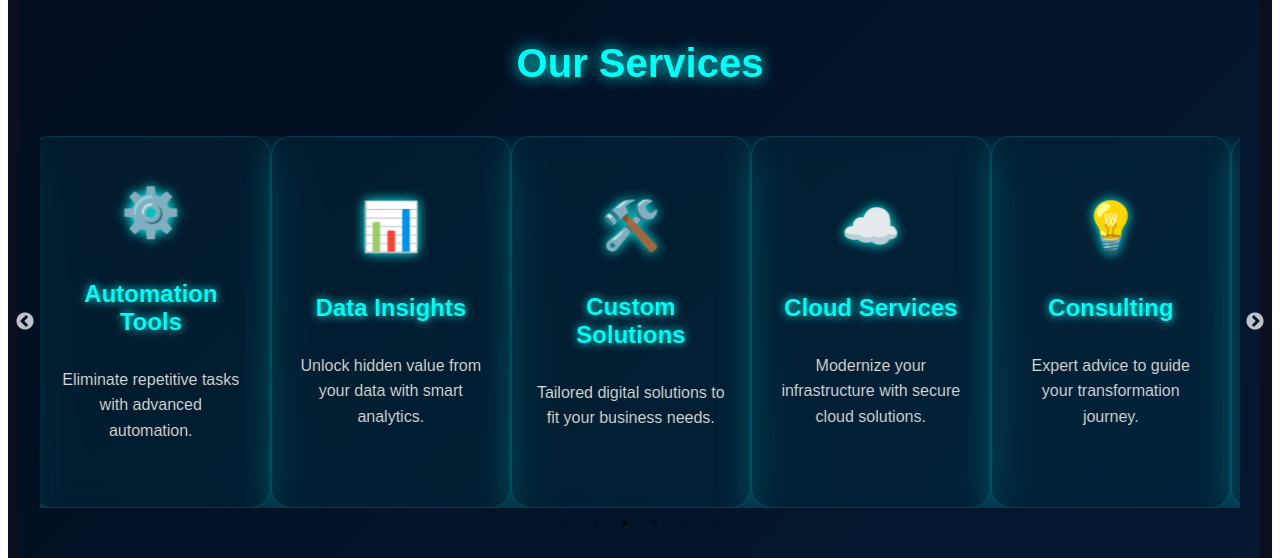
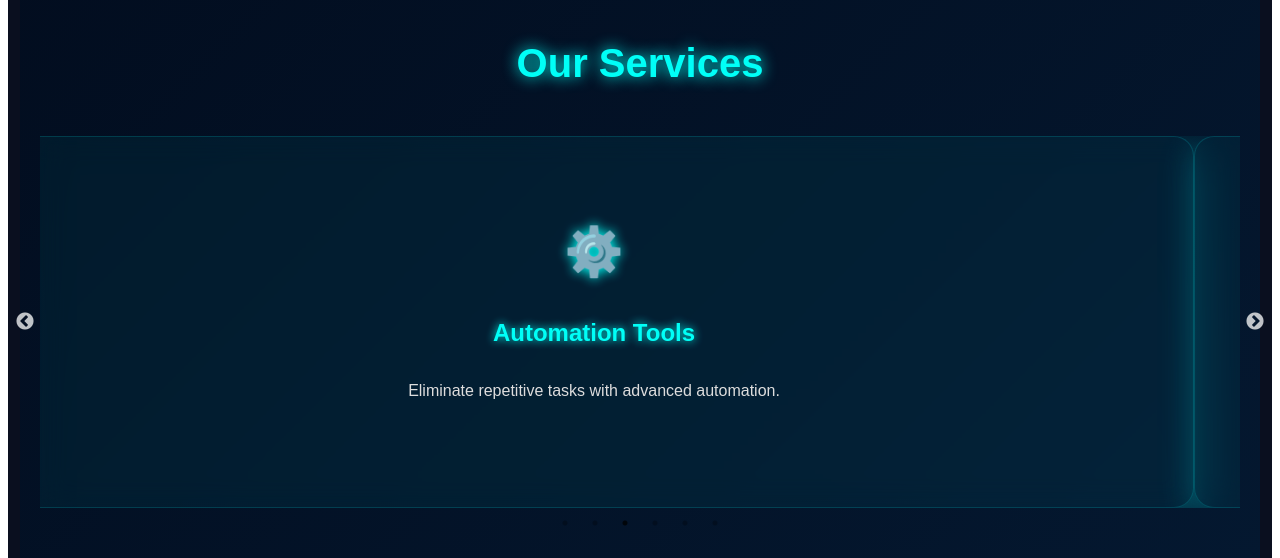
Before and after one commit to anirudhsaini364-Data/futurify-site, a React (Vite) app: page / in a window 1280 px wide. Shown: the part 820-1378 px from the top of the page. Built offline with nearby package versions, Linux system fonts and the light colour scheme.

Commit message:
Update: applied all latest changes

```diff
--- a/src/App.jsx
+++ b/src/App.jsx
@@ -243,7 +243,7 @@ export default function App() {
     dots={true}
     infinite={true}
     speed={600}
-    slidesToShow={5}
+    slidesToShow={1}
     slidesToScroll={1}
     autoplay={true}
     autoplaySpeed={3000}
```
